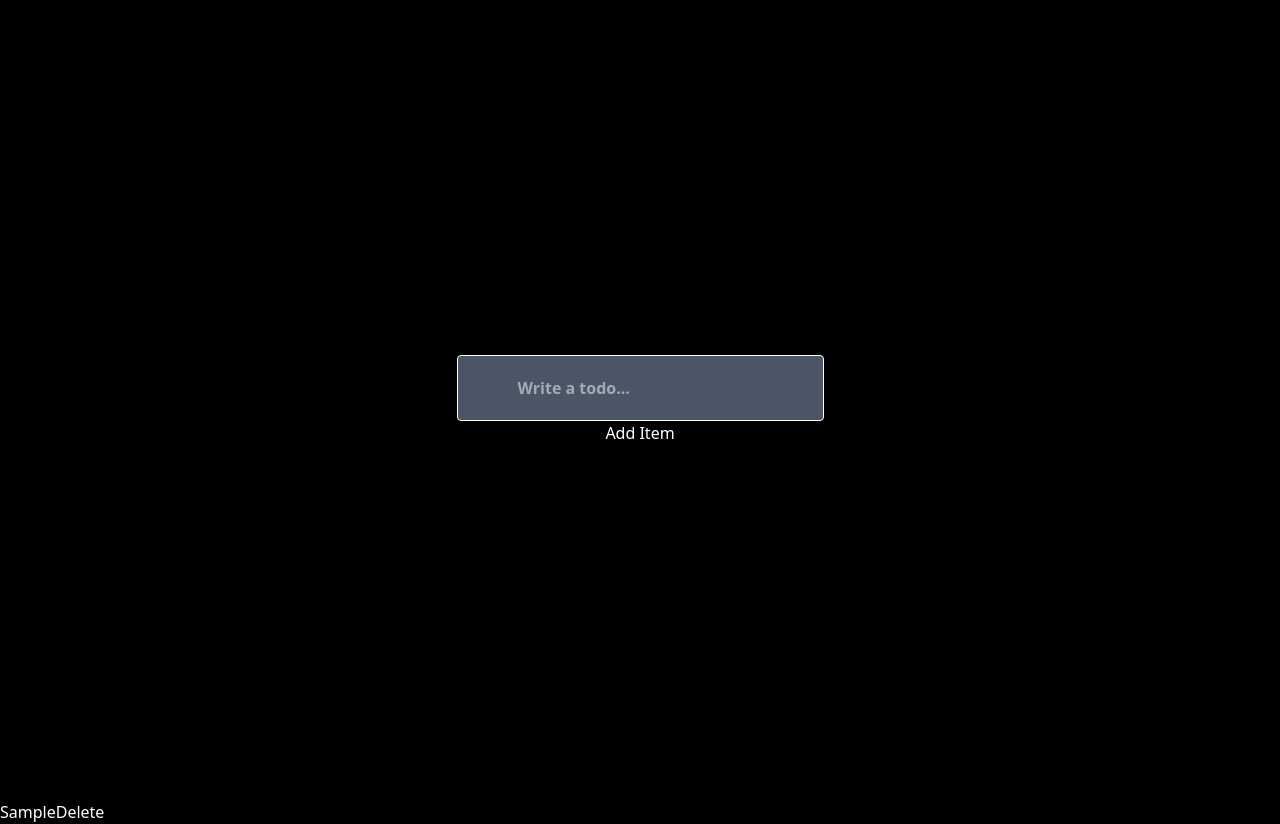
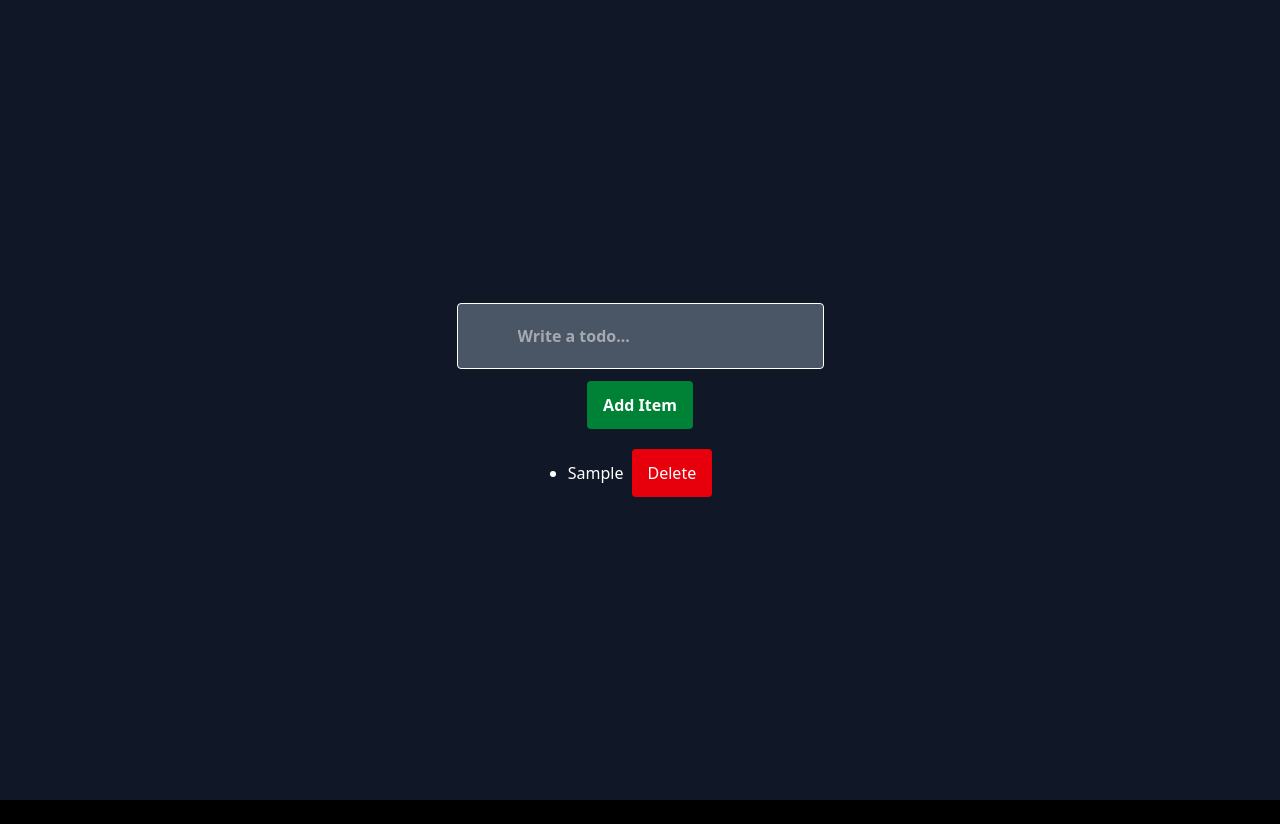
Before and after one commit to PrathmR/React, a React (Vite) app in the folder React-app/: page / in a window 1280 px wide. Both pictures are taken after typing "Sample" into the empty fields and a click on the button "Add Item". After the commit the page ends 800 px from the top, so only its background shows below. Built offline with nearby package versions, Linux system fonts and the light colour scheme.

Commit message:
fixed errors

```diff
--- a/React-app/src/App.jsx
+++ b/React-app/src/App.jsx
@@ -171,24 +171,30 @@ function App() {
     <div className="App">
       <form
         onSubmit={addItem}
-        className="text-white bg-gray h-screen flex flex-col items-center justify-center px-50 py-40"
+        className="text-white bg-gray-900 h-screen flex flex-col items-center justify-center px-50 py-40"
       >
-        <input className="bg-gray-600 px-15 py-5 font-semibold rounded border-1"
+        <input
+          className="bg-gray-600 px-15 py-5 font-semibold rounded border-1"
           type="text"
           placeholder="Write a todo..."
           value={task}
           onChange={(e) => setTask(e.target.value)}
         />
-        <button type="submit">Add Item</button>
+        <button
+          className="bg-green-700 px-4 py-3 mt-3 rounded font-semibold active:scale-90"
+          type="submit"
+        >
+          Add Item
+        </button>
+        <ul className="mt-5 list-disc">
+          {todos.map((todo, index) => (
+            <li key={index}>
+              {todo}
+              <button className= 'ml-2 px-4 py-3 bg-red-600 rounded active:scale-90' onClick={() => deleteItem(index)}>Delete</button>
+            </li>
+          ))}
+        </ul>
       </form>
-      <ul>
-        {todos.map((todo, index) => (
-          <li key={index}>
-            {todo}
-            <button onClick={() => deleteItem(index)}>Delete</button>
-          </li>
-        ))}
-      </ul>
     </div>
   );
 }
```
